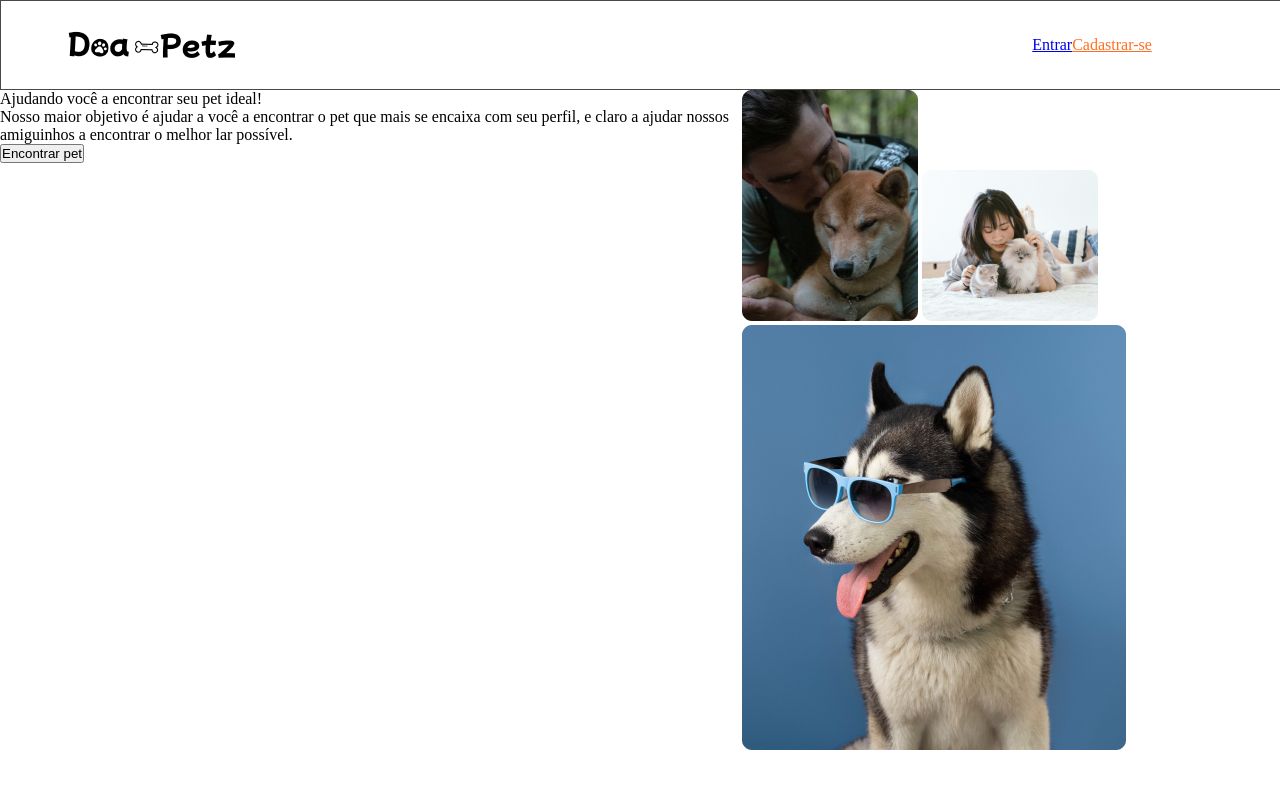
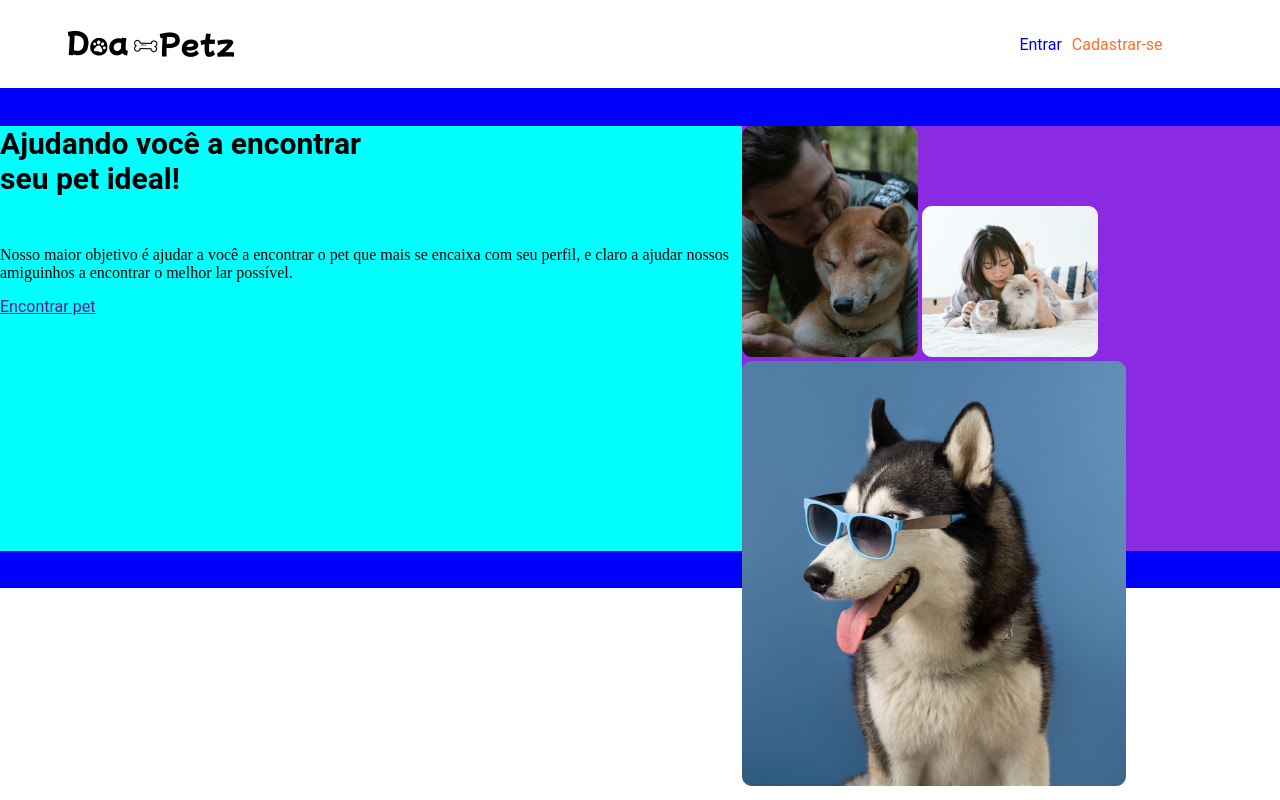
Before and after one commit to FabricioMitsuo/projeto_doaPetz, a plain HTML site: page index.html in a window 1280 px wide. Drawn offline with Linux system fonts and the light colour scheme; files whose address does not match are found by name.

Commit message:
alteracao no codigo html e css

```diff
--- a/index.html
+++ b/index.html
@@ -1,19 +1,26 @@
 <!DOCTYPE html>
 <html lang="pt-br">
 
-<head>
+<head><!--head configura o documento html-->
     <meta charset="UTF-8">
     <meta http-equiv="X-UA-Compatible" content="IE=edge">
     <meta name="viewport" content="width=device-width, initial-scale=1.0">
     <link rel="stylesheet" href="style.css">
     <title>DoaPetz</title>
 </head>
+
+
+
+
+<body><!--body é aonde eu coloco os elementos html-->
+
     <header>
-    <div><img src="./image/doapetz 2.png" alt="doPetz">
+        <div>
+            <img src="./image/doapetz 2.png" alt="doPetz">
 
             <nav>
-            <a href="Entrar">Entrar</a>
-            <a class="linkcadastro" href="">Cadastrar-se</a>
+                <a href="#">Entrar</a>
+                <a href="#" class="linkcadastro">Cadastrar-se</a>
 
             </nav>
         </div>
@@ -21,28 +28,28 @@
 
     </header>
 
-<section class="primeiro_conteudo">
-    <div>
-        <p>Ajudando você a encontrar
-            seu pet ideal!</p>
+    <main>
+        <section class="banner">
+            <div class="div_informacao_banner">
+                <h1>Ajudando você a encontrar<br/>
+                    seu pet ideal!</h1>
 
-        <p>Nosso maior objetivo é ajudar a você a encontrar o pet que mais se encaixa com seu perfil, e claro a ajudar
+                <p>Nosso maior objetivo é ajudar a você a encontrar o pet que mais se encaixa com seu perfil, e claro a
+                    ajudar
                     nossos
                     amiguinhos a encontrar o melhor lar possível.</p>
-        <button>Encontrar pet </button>
+
+                <a href="">Encontrar pet</a>
             </div>
-    <div>
+            <div class="div_fotos_banner">
                 <img src=".//image/Rectangle 330.png" alt="image de um cachorro">
                 <img src="./image/Rectangle 329 (1).png" alt="image de uma crianca">
                 <img src="./image/lindo-retrato-de-animal-de-estimacao-isolado 1.png"
                     alt="image de um cachorro estimacao-isolado">
             </div>
         </section>
+    </main>
 
-
-
-
-<body>
 
 </body>
 
--- a/style.css
+++ b/style.css
@@ -1,7 +1,7 @@
 *{
     margin: 0 0;
     padding: 0;
-
+    font-family: 'Roboto', sans-serif;
 }
 
 header {
@@ -11,7 +11,8 @@ header {
     width: 100%;
     align-items: center;
     height: 88px;
-    border: solid 1px rgba(66, 62, 62, 0.952);
+    box-shadow: 0px 1px 10px rgba(0, 0, 0, 0.1);/* da uma efeito de sombra no elemento */
+
 
 
 }
@@ -29,13 +30,17 @@ header nav {
     justify-content: center;
     align-items: center;
     width: 250px;
+    gap: 10px; /* espaco entre os elementos do pai */
+}
 
+header nav a{
+    text-decoration: none;/*tira e poe decoracao do texto.*/
+    /* text-indent: 5px; */
 }
 
 p {
     justify-content: center;
-    font-family: Raleway;
-
+    font-family: ra;
 
 }
 
@@ -49,7 +54,51 @@ p {
     margin-left: 20px;
 } */
 
-.primeiro_conteudo{
+/*Banner*/
+
+.banner{
     display:flex;
+    width:100%;
+    background-color: blue;
+    justify-content: space-between;
+    align-items: center;
+    height: 500px;
+
 
 }
+
+.banner div{
+    height: 85%;
+}
+
+.div_informacao_banner{
+    background-color: aqua;
+    display:flex;
+    flex-direction: column;
+    max-width: 1000px;
+
+
+}
+
+.div_fotos_banner{
+    background-color: blueviolet;
+
+
+}
+
+h1{
+    font-size: 30px;
+    margin-bottom: 50px;
+}
+
+.div_informacao_banner p{
+    margin-bottom: 15px;
+
+
+
+
+
+
+
+
+}
```
Lines whose indentation alone changed are shown as unchanged.
